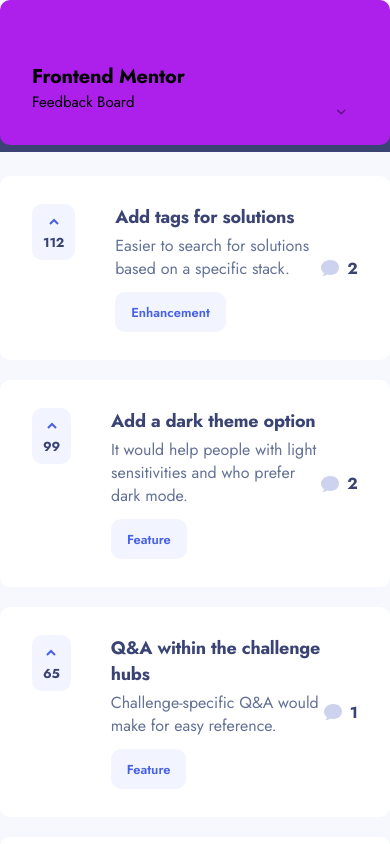
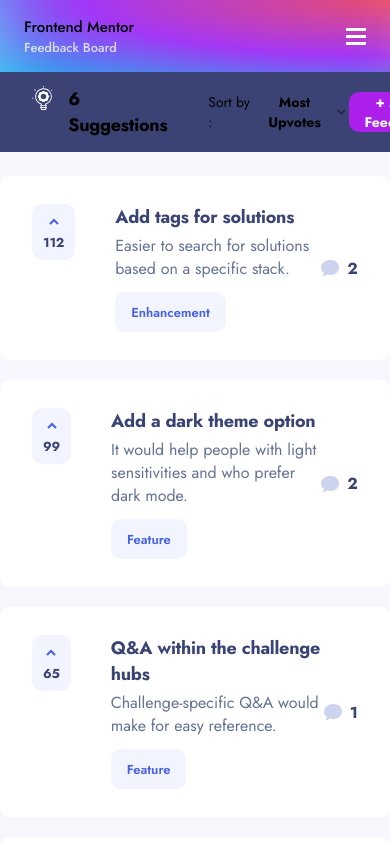
Before and after one commit to madebyphi/product-feedback-app, a Next.js app: page /suggestions in a window 390 px wide. Shown: the top 844 px of the page. Built offline with nearby package versions, Linux system fonts and the light colour scheme.

Commit message:
style according to design spec

```diff
--- a/src/components/composed/TitleCard.tsx
+++ b/src/components/composed/TitleCard.tsx
@@ -1,10 +1,42 @@
 import Text from "@/components/Text";
+import { Button } from "@/components/ui/button";
+import { Svg } from "../Svg";
+import { useState } from "react";
 
-export default function TitleCard() {
+const gradient = `bg-[radial-gradient(ellipse_at_top_right,_var(--tw-gradient-stops))] from-[#E84D70] from 0% via-[#A337F6] via-55% to-[#28A7ED] to-100%`;
+
+interface TitleCardProps {
+  open: boolean;
+  handleClick: (e: React.SyntheticEvent, isOpened: boolean) => void;
+}
+
+export default function TitleCard(props: TitleCardProps) {
+  const { open, handleClick } = props;
+
   return (
-    <div className="flex flex-col bg-purple rounded-[0.625rem] px-[2rem] pb-[2rem] pt-[3.875rem] grow basis-0">
-      <Text as="H2" content="Frontend Mentor" />
-      <Text as="Body 2" content="Feedback Board" />
+    <div
+      className={`flex relative lg:min-h-[8.5625rem] md:h-full h-[4.5rem] w-full shrink-0 md:rounded-[0.625rem] px-[1.5rem] py-[1rem] grow md:basis-0 overflow-hidden ${gradient}`}
+    >
+      <div className="bg-[#FAB57A] absolute rounded-full h-[12rem] w-[12rem] blur-2xl right-[-60%] bottom-[-70%]"></div>
+      <div className="bg-[#7AD8FA] absolute rounded-full h-[12rem] w-[12rem] blur-2xl left-[-50%] top-[-70%]"></div>
+      <div className="relative flex flex-row  w-full justify-between md:absolute md:bottom-[1.5rem]">
+        <span>
+          <h2 className="text-[0.9375rem] leading-[1.375rem] font-medium md:font-bold md:text-[1.25rem] md:tracking-[-0.01375em] md:leading-[1.8125rem]">
+            Frontend Mentor
+          </h2>
+          <p className="text-[0.8125rem] leading-[1.1875rem] font-medium text-white/[.75] md:font-normal md:text-[0.9375rem] md:leading-[1.375rem]">
+            Feedback Board
+          </p>
+        </span>
+        <span className="md:hidden">
+          <Button
+            onClick={(e) => handleClick(e, open)}
+            className="bg-transparent active:bg-transparent focus:bg-transparent hover:bg-transparent p-0"
+          >
+            <Svg name={open ? "close" : "hamburger"} />
+          </Button>
+        </span>
+      </div>
     </div>
   );
 }
```
